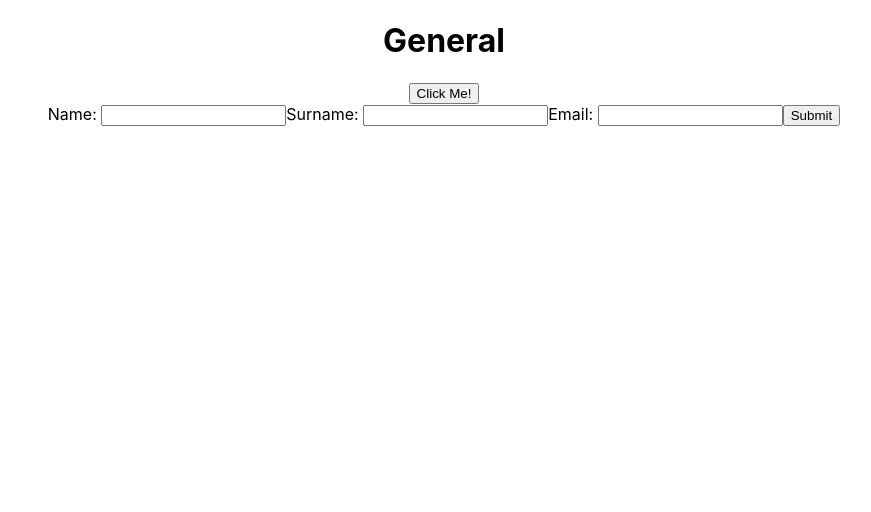
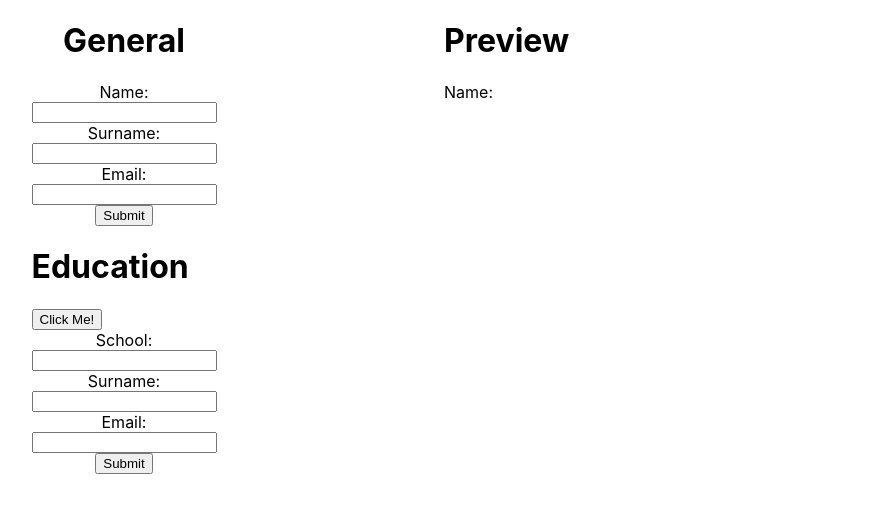
Before and after one commit to wojwoj8/TOP-CV-PROJECT, a React (Create React App) app: page / in a window 1280 px wide. Both pictures are taken after a click on the button "Click Me!". Shown: the top 512 px of the page, without its empty margins (196-1067 px from the left). Built offline with nearby package versions, Linux system fonts and the light colour scheme.

Commit message:
idk what am I doing

```diff
--- a/package.json
+++ b/package.json
@@ -9,6 +9,7 @@
     "react": "^18.2.0",
     "react-dom": "^18.2.0",
     "react-scripts": "5.0.1",
+    "sass": "^1.62.1",
     "web-vitals": "^2.1.4"
   },
   "scripts": {
--- a/src/App.css
+++ b/src/App.css
@@ -1,38 +1,4 @@
-.App {
-  text-align: center;
+.App{
+  display: grid;
+  grid-template-columns: 1fr 1fr;
 }
-
-.App-logo {
-  height: 40vmin;
-  pointer-events: none;
-}
-
-@media (prefers-reduced-motion: no-preference) {
-  .App-logo {
-    animation: App-logo-spin infinite 20s linear;
-  }
-}
-
-.App-header {
-  background-color: #282c34;
-  min-height: 100vh;
-  display: flex;
-  flex-direction: column;
-  align-items: center;
-  justify-content: center;
-  font-size: calc(10px + 2vmin);
-  color: white;
-}
-
-.App-link {
-  color: #61dafb;
-}
-
-@keyframes App-logo-spin {
-  from {
-    transform: rotate(0deg);
-  }
-  to {
-    transform: rotate(360deg);
-  }
-}
--- a/src/App.js
+++ b/src/App.js
@@ -1,14 +1,37 @@
 import './App.css';
-import General from './components/General';
-import GeneralButton from './components/GeneralButton';
+import React, { Component } from 'react';
+import Forms from './components/Forms';
+import Preview from './components/Preview';
 
-function App() {
+
+class App extends Component {
+  constructor(props) {
+    super(props);
+    this.state = {
+      formValues: {
+        name: '',
+        email: '',
+        surname: '',
+      },
+    };
+  }
+
+  handleFormChange = (name, value) => {
+    this.setState((prevState) => ({
+      formValues: {
+        ...prevState.formValues,
+        [name]: value,
+      },
+    }));
+  };
+
+  render() {
   return (
     <div className="App">
-      <General></General>
-
+      <Forms></Forms>
+      <Preview formValues={this.state.formValues}></Preview>
     </div>
   );
 }
-
+}
 export default App;
--- a/src/components/Education.js
+++ b/src/components/Education.js
@@ -0,0 +1,76 @@
+import React, { Component } from "react";
+import GeneralButton from "./GeneralButton";
+
+class Education extends Component{
+    constructor(props){
+        super(props);
+        this.state = {
+
+
+            school: '',
+            date: '',
+            city: '',
+
+
+        };
+        this.onClickButt = this.onClickButt.bind(this);
+    }
+
+    onClickButt = () => {
+        this.setState((prevState) => ({
+            showForm: !prevState.showForm,
+        }))
+    }
+    onEdit = (e) => {
+        const { name, value } = e.target;
+        this.setState((prevState) => ({
+
+            ...prevState.data,
+
+        }));
+      }
+    onSub = (e) =>{
+        e.preventDefault();
+        // this.setState
+    }
+    render(){
+        // const {name, surname, email} = this.state;
+
+        const form = this.state.showForm ? (
+            <form className="education-form" onSubmit={this.onSub}>
+                <label htmlFor="school">School: </label>
+                <input
+                name="school"
+                onChange={this.onEdit}
+                value={this.state.school}
+                className="school">
+                </input>
+                <label htmlFor="surname">Surname: </label>
+                <input
+                onChange={this.onEdit}
+                value={this.state.surname}
+                name="surname"
+                className="surname">
+                </input>
+                <label htmlFor="email">Email: </label>
+                <input
+                onChange={this.onEdit}
+                name="email"
+                value={this.state.email}
+                type="email"
+                className="email">
+                </input>
+                <button type="submit">Submit</button>
+            </form>
+        ) :null;
+
+        return(
+            <div className="General">
+                <h1>Education</h1>
+                <GeneralButton onClicked={this.onClickButt}></GeneralButton>
+                {form}
+            </div>
+        )
+    }
+}
+export default Education
--- /dev/null
+++ b/src/components/Forms.js
@@ -0,0 +1,19 @@
+import React, { Component } from "react";
+import './FormsCss.scss'
+
+import General from "./General";
+import Education from './Education';
+
+class Forms extends Component{
+
+    render(){
+        return(
+            <div className="forms-side">
+                <General></General>
+                <Education></Education>
+            </div>
+
+            )
+    }
+}
+export default Forms
--- /dev/null
+++ b/src/components/FormsCss.scss
@@ -0,0 +1,6 @@
+.forms-side, .general, .general-form, .education-form{
+    display:flex;
+    flex-direction: column;
+    justify-content: center;
+    align-items: center;
+}
--- a/src/components/General.js
+++ b/src/components/General.js
@@ -1,16 +1,17 @@
 import React, { Component } from "react";
 import GeneralButton from "./GeneralButton";
+import Preview from "./Preview";
+
 
 class General extends Component{
     constructor(props){
         super(props);
         this.state = {
-            showForm: false,
-            data: {
-                name: '',
-                surname: '',
-                email: '',
-            },
+
+            name: '',
+            surname: '',
+            email: '',
+
 
         };
         this.onClickButt = this.onClickButt.bind(this);
@@ -24,10 +25,10 @@ class General extends Component{
     onEdit = (e) => {
         const { name, value } = e.target;
         this.setState((prevState) => ({
-          data: {
+
             ...prevState.data,
             [name]: value,
-          },
+
         }));
       }
     onSub = (e) =>{
@@ -37,19 +38,21 @@ class General extends Component{
     render(){
         // const {name, surname, email} = this.state;
 
-        const form = this.state.showForm ? (
-            <form onSubmit={this.onSub}>
+        return(
+            <div className="general">
+                <h1>General</h1>
+                <form className="general-form" onSubmit={this.onSub}>
                 <label htmlFor="name">Name: </label>
                 <input
                 name="name"
                 onChange={this.onEdit}
-                value={this.state.data.name}
+                value={this.state.name}
                 className="name">
                 </input>
                 <label htmlFor="surname">Surname: </label>
                 <input
                 onChange={this.onEdit}
-                value={this.state.data.surname}
+                value={this.state.surname}
                 name="surname"
                 className="surname">
                 </input>
@@ -57,19 +60,13 @@ class General extends Component{
                 <input
                 onChange={this.onEdit}
                 name="email"
-                value={this.state.data.email}
+                value={this.state.email}
                 type="email"
                 className="email">
                 </input>
                 <button type="submit">Submit</button>
+
             </form>
-        ) :null;
-
-        return(
-            <div className="General">
-                <h1>General</h1>
-                <GeneralButton onClicked={this.onClickButt}></GeneralButton>
-                {form}
             </div>
         )
     }
--- a/src/components/GeneralButton.js
+++ b/src/components/GeneralButton.js
@@ -6,6 +6,7 @@ class GeneralButton extends Component{
     constructor(props){
         super(props);
     }
+
     render(){
         return(
             <div>
--- /dev/null
+++ b/src/components/Preview.js
@@ -0,0 +1,20 @@
+import React, {Component} from "react";
+
+
+class Preview extends Component{
+    constructor(props){
+        super(props);
+    }
+
+    render(){
+        const {name, surname, email} = this.props.formValues;
+        return(
+            <div>
+                <h1>Preview</h1>
+                <p>Name: {name}</p>
+            </div>
+        )
+
+    }
+}
+export default Preview
```
Also changed, not shown: src/components/PreviewCss.scss (added), src/logo.svg (deleted), 1 other file (tests, documents, lock files or other folders).
